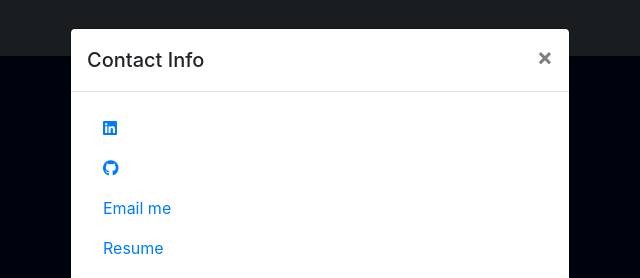
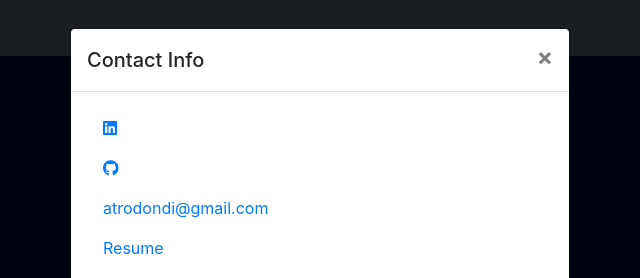
Before and after one commit to atrodondi/Newer-Portfolio, a plain HTML site: page index.html in a window 1280 px wide. Both pictures are taken after a click on the link "Contact". Shown: the top 278 px of the page, 320-960 px from the left. Drawn offline with nearby package versions, Linux system fonts and the light colour scheme.

Commit message:
changing email

```diff
--- a/index.html
+++ b/index.html
@@ -101,7 +101,7 @@
                   href="https://mail.google.com/mail/
                     "
                   class="nav-link"
-                  >Email me</a
+                  >atrodondi@gmail.com</a
                 >
               </li>
               <li></li>
```
